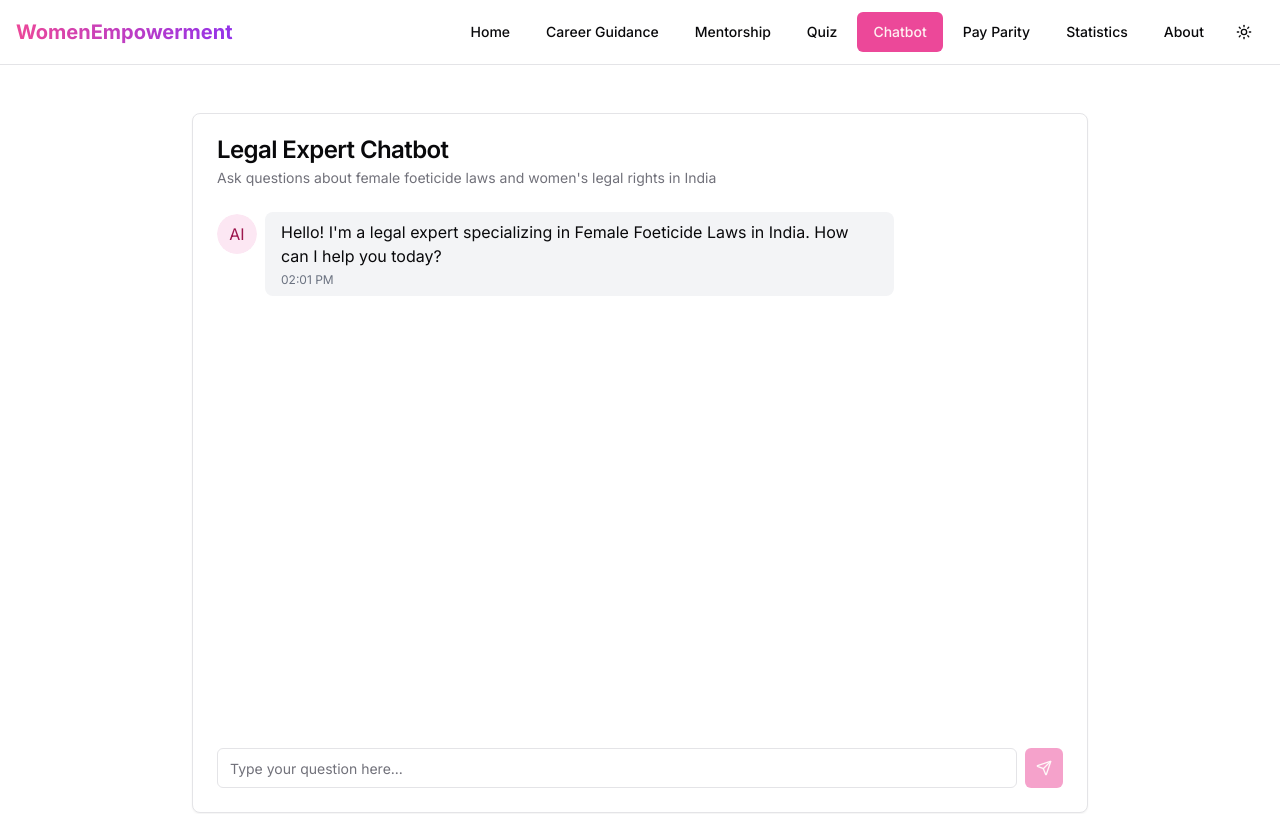
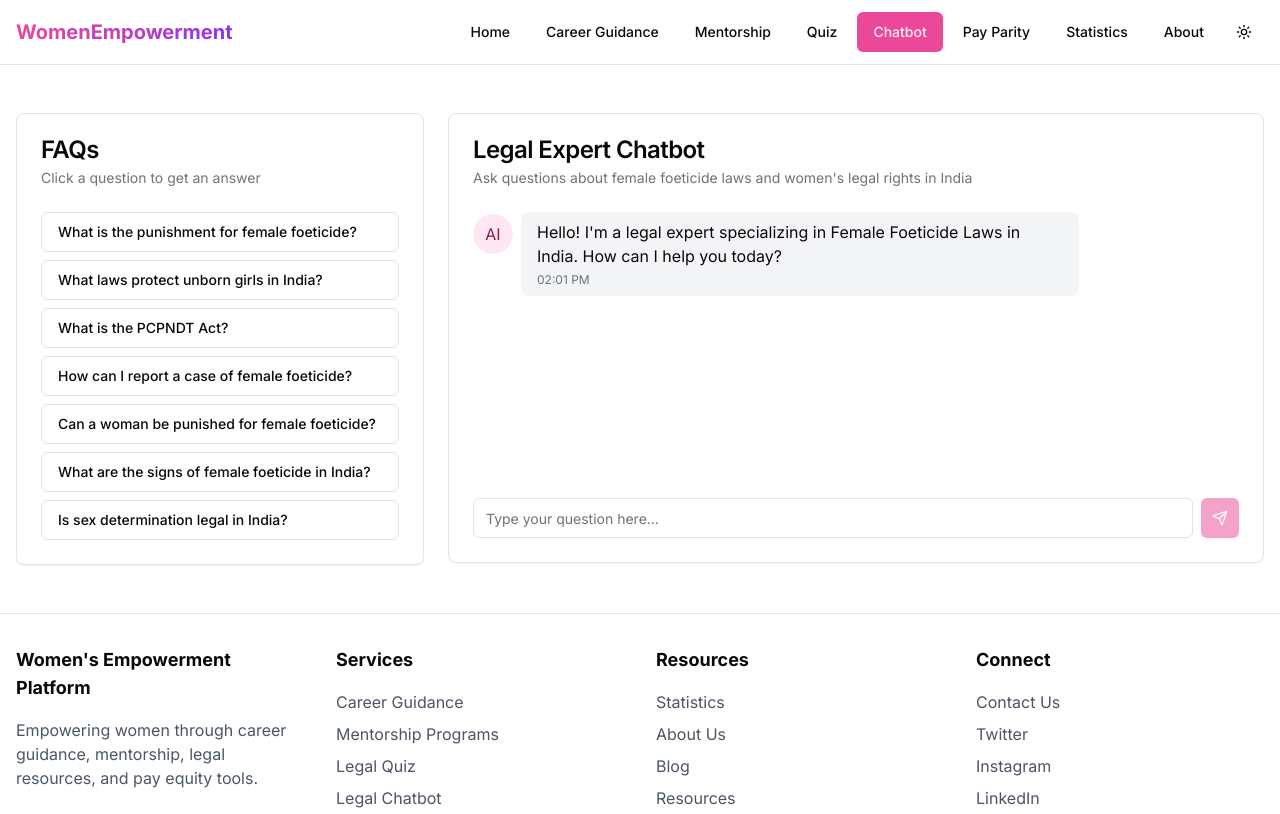
Before and after one commit to diyaanna06/Solution_Challenge, a Next.js app in the folder frontend/: page /chatbot in a window 1280 px wide. Shown: the top 814 px of the page. Built offline with nearby package versions, Linux system fonts and the light colour scheme.

Commit message:
made changes to the chatbot page

```diff
--- a/frontend/app/chatbot/page.tsx
+++ b/frontend/app/chatbot/page.tsx
@@ -1,12 +1,17 @@
 "use client"
 
 import type React from "react"
-
-import { useState, useRef, useEffect } from "react"
+import { useState, useRef } from "react"
 import { sendChatMessage } from "@/lib/api"
 import { Button } from "@/components/ui/button"
 import { Input } from "@/components/ui/input"
-import { Card, CardContent, CardDescription, CardHeader, CardTitle } from "@/components/ui/card"
+import {
+  Card,
+  CardContent,
+  CardDescription,
+  CardHeader,
+  CardTitle,
+} from "@/components/ui/card"
 import { Avatar, AvatarFallback } from "@/components/ui/avatar"
 import { Loader2, Send } from "lucide-react"
 
@@ -30,21 +35,18 @@ export default function ChatbotPage() {
   const [loading, setLoading] = useState(false)
   const messagesEndRef = useRef<HTMLDivElement>(null)
 
-  useEffect(() => {
-    scrollToBottom()
-  }, [messages])
-
   const scrollToBottom = () => {
     messagesEndRef.current?.scrollIntoView({ behavior: "smooth" })
   }
 
-  const handleSendMessage = async (e?: React.FormEvent) => {
+  const handleSendMessage = async (e?: React.FormEvent, prefill?: string) => {
     if (e) e.preventDefault()
-    if (!input.trim() || loading) return
+    if ((!input.trim() && !prefill) || loading) return
 
+    const userInput = prefill || input
     const userMessage: Message = {
       id: Date.now().toString(),
-      text: input,
+      text: userInput,
       sender: "user",
       timestamp: new Date(),
     }
@@ -54,16 +56,38 @@ export default function ChatbotPage() {
     setLoading(true)
 
     try {
-      const response = await sendChatMessage(input)
+      const response = await sendChatMessage(userInput)
 
-      const botMessage: Message = {
-        id: (Date.now() + 1).toString(),
-        text: response.response,
+      // Typing animation
+      let index = 0
+      const typingText = response.response
+      let currentText = ""
+      const botId = (Date.now() + 1).toString()
+
+      setMessages((prev) => [
+        ...prev,
+        {
+          id: botId,
+          text: "",
           sender: "bot",
           timestamp: new Date(),
+        },
+      ])
+      // Scroll to bottom only after setting bot message
+      scrollToBottom()
+
+      const interval = setInterval(() => {
+        index++
+        currentText = typingText.slice(0, index)
+        setMessages((prev) =>
+          prev.map((msg) =>
+            msg.id === botId ? { ...msg, text: currentText } : msg
+          )
+        )
+        if (index >= typingText.length) {
+          clearInterval(interval)
         }
-
-      setMessages((prev) => [...prev, botMessage])
+      }, 20)
     } catch (error) {
       console.error("Error sending message:", error)
 
@@ -80,35 +104,81 @@ export default function ChatbotPage() {
     }
   }
 
+  const faqList = [
+    "What is the punishment for female foeticide?",
+    "What laws protect unborn girls in India?",
+    "What is the PCPNDT Act?",
+    "How can I report a case of female foeticide?",
+    "Can a woman be punished for female foeticide?",
+    "What are the signs of female foeticide in India?",
+    "Is sex determination legal in India?",
+  ]
+
   return (
     <div className="container mx-auto px-4 py-12">
-      <div className="max-w-4xl mx-auto">
-        <Card className="h-[700px] flex flex-col">
+      <div className="flex gap-6">
+        {/* Sidebar FAQ */}
+        <div className="w-1/3">
+          <Card>
+            <CardHeader>
+              <CardTitle>FAQs</CardTitle>
+              <CardDescription>Click a question to get an answer</CardDescription>
+            </CardHeader>
+            <CardContent className="space-y-2">
+              {faqList.map((faq, index) => (
+                <Button
+                  key={index}
+                  variant="outline"
+                  className="w-full justify-start text-left"
+                  onClick={() => handleSendMessage(undefined, faq)}
+                >
+                  {faq}
+                </Button>
+              ))}
+            </CardContent>
+          </Card>
+        </div>
+
+        {/* Chatbot */}
+        <div className="w-2/3">
+          <Card className="h-[450px] flex flex-col">
             <CardHeader>
               <CardTitle>Legal Expert Chatbot</CardTitle>
               <CardDescription>
-              Ask questions about female foeticide laws and women's legal rights in India
+                Ask questions about female foeticide laws and women's legal rights
+                in India
               </CardDescription>
             </CardHeader>
-          <CardContent className="flex-grow flex flex-col">
-            <div className="flex-grow overflow-y-auto mb-4 space-y-4">
+            <CardContent className="flex-grow flex flex-col overflow-hidden">
+              <div className="flex-grow overflow-y-auto mb-4 space-y-4 pr-2">
                 {messages.map((message) => (
-                <div key={message.id} className={`flex ${message.sender === "user" ? "justify-end" : "justify-start"}`}>
-                  <div className="flex items-start max-w-[80%]">
+                  <div
+                    key={message.id}
+                    className={`flex ${
+                      message.sender === "user" ? "justify-end" : "justify-start"
+                    }`}
+                  >
+                    <div className="flex items-start max-w-[80%] break-words">
                       {message.sender === "bot" && (
                         <Avatar className="mr-2 mt-0.5">
-                        <AvatarFallback className="bg-pink-100 text-pink-800">AI</AvatarFallback>
+                          <AvatarFallback className="bg-pink-100 text-pink-800">
+                            AI
+                          </AvatarFallback>
                         </Avatar>
                       )}
                       <div
-                      className={`rounded-lg px-4 py-2 ${
-                        message.sender === "user" ? "bg-pink-500 text-white" : "bg-gray-100 dark:bg-gray-800"
+                        className={`rounded-lg px-4 py-2 break-words ${
+                          message.sender === "user"
+                            ? "bg-pink-500 text-white"
+                            : "bg-gray-100 dark:bg-gray-800"
                         }`}
                       >
                         <p className="whitespace-pre-wrap">{message.text}</p>
                         <p
                           className={`text-xs mt-1 ${
-                          message.sender === "user" ? "text-pink-100" : "text-gray-500 dark:text-gray-400"
+                            message.sender === "user"
+                              ? "text-pink-100"
+                              : "text-gray-500 dark:text-gray-400"
                           }`}
                         >
                           {message.timestamp.toLocaleTimeString([], {
@@ -119,7 +189,9 @@ export default function ChatbotPage() {
                       </div>
                       {message.sender === "user" && (
                         <Avatar className="ml-2 mt-0.5">
-                        <AvatarFallback className="bg-purple-100 text-purple-800">You</AvatarFallback>
+                          <AvatarFallback className="bg-purple-100 text-purple-800">
+                            You
+                          </AvatarFallback>
                         </Avatar>
                       )}
                     </div>
@@ -135,6 +207,8 @@ export default function ChatbotPage() {
                 )}
                 <div ref={messagesEndRef} />
               </div>
+
+              {/* Input form */}
               <form onSubmit={handleSendMessage} className="flex gap-2">
                 <Input
                   placeholder="Type your question here..."
@@ -156,5 +230,6 @@ export default function ChatbotPage() {
           </Card>
         </div>
       </div>
+    </div>
   )
 }
```
Also changed, not shown: 1 other file (tests, documents, lock files or other folders). Lines whose indentation alone changed are shown as unchanged.
